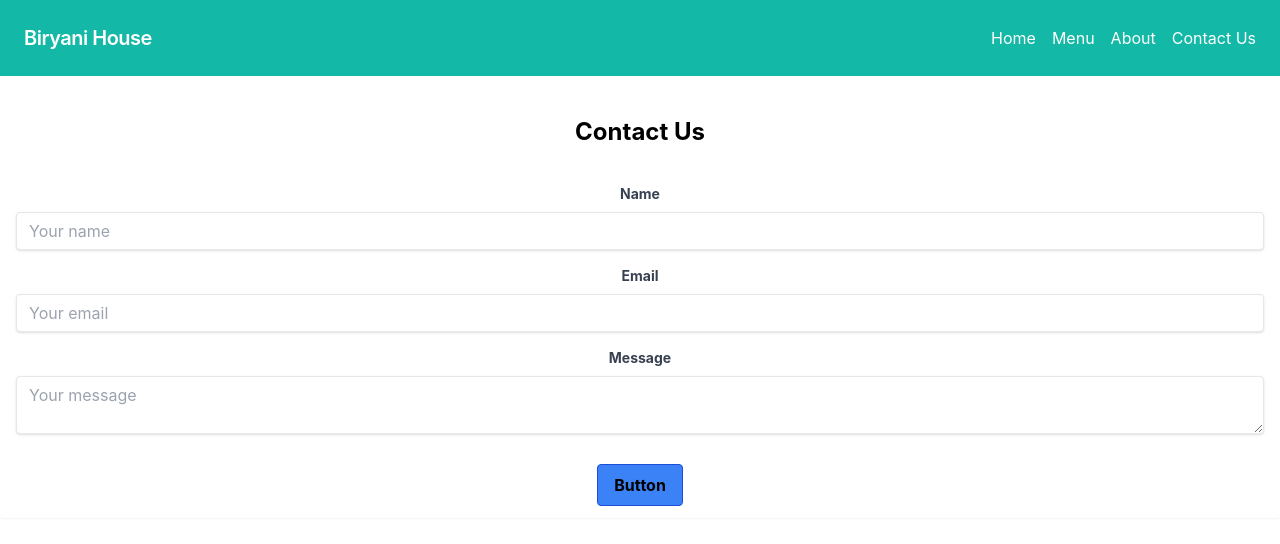
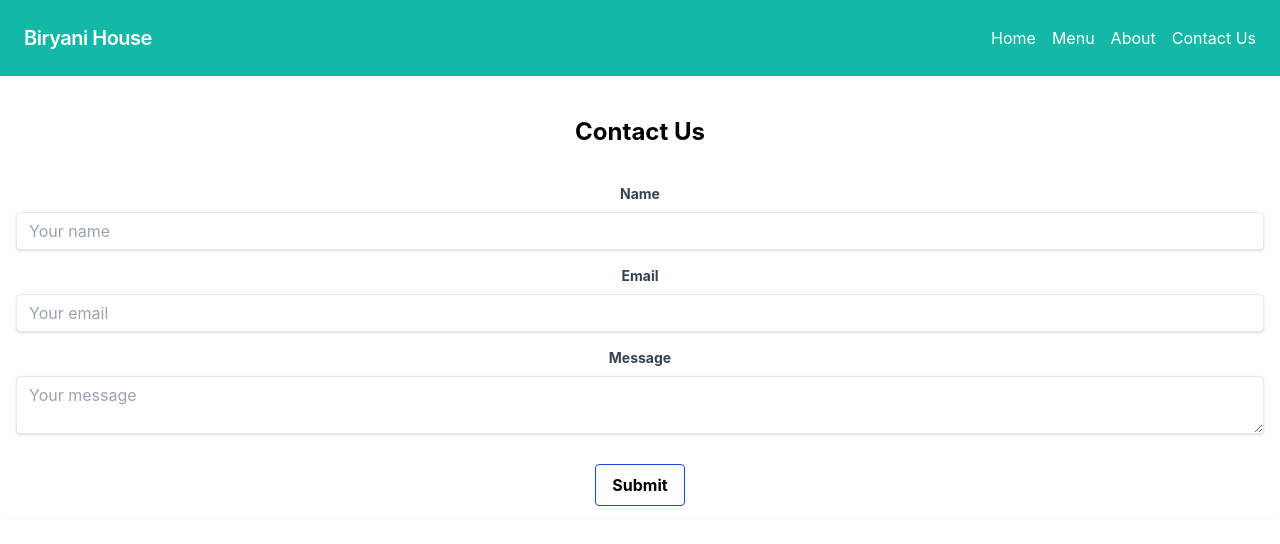
Before and after one commit to sudheer313/Biryani_house, a React (Create React App) app in the folder frontend/: page /contact in a window 1280 px wide. Shown: the top 544 px of the page. Built offline with nearby package versions, Linux system fonts and the light colour scheme.

Commit message:
updated contactUs form with button styles

```diff
--- a/frontend/src/pages/Contact.tsx
+++ b/frontend/src/pages/Contact.tsx
@@ -13,7 +13,7 @@ const Contact = () => {
   };
 
   return (
-    <div className="container mx-auto max-w-sm mt-10">
+    <div className="container mx-auto max-w-md mt-10">
       <h2 className="text-2xl font-bold mb-6 text-center">Contact Us</h2>
       <form className="bg-white shadow-sm rounded px-4 py-3">
         <div className="mb-4">
@@ -52,8 +52,11 @@ const Contact = () => {
           ></textarea>
         </div>
 
-        <button className="bg-blue-500 hover:bg-blue-700  font-bold py-2 px-4 border border-blue-700 rounded">
-          Button
+        <button
+          className="bg-blue-500 hover:bg-blue-700  font-bold py-2 px-4 border border-blue-700 rounded"
+          type="submit"
+        >
+          Submit
         </button>
       </form>
     </div>
```
